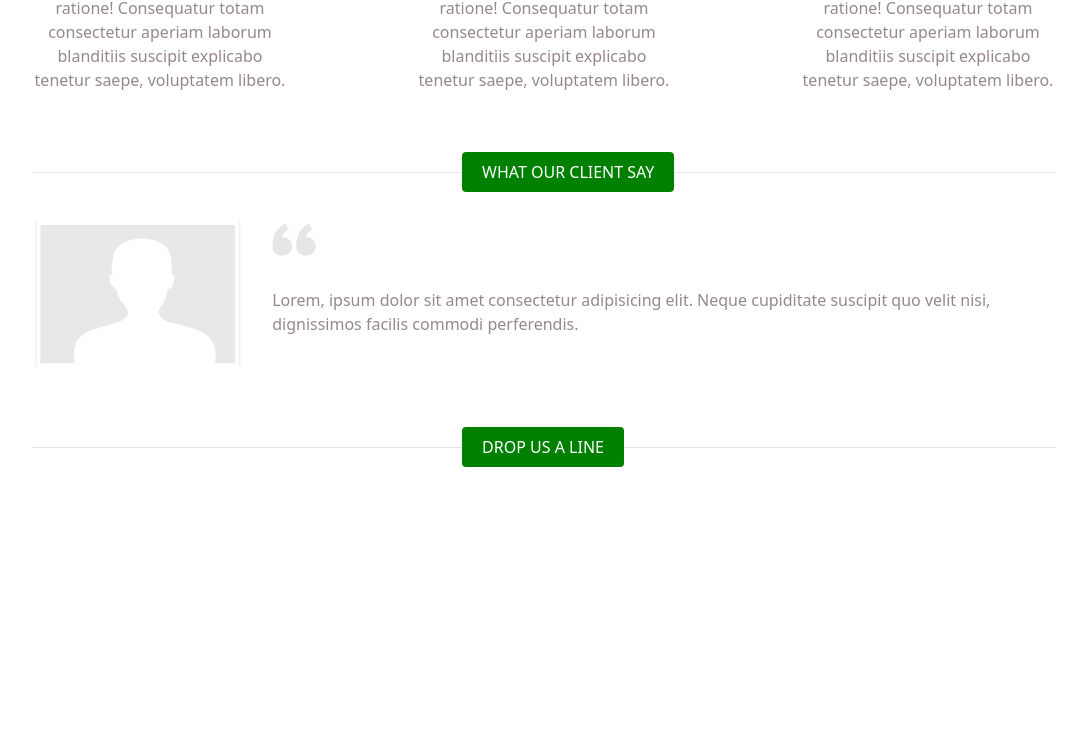
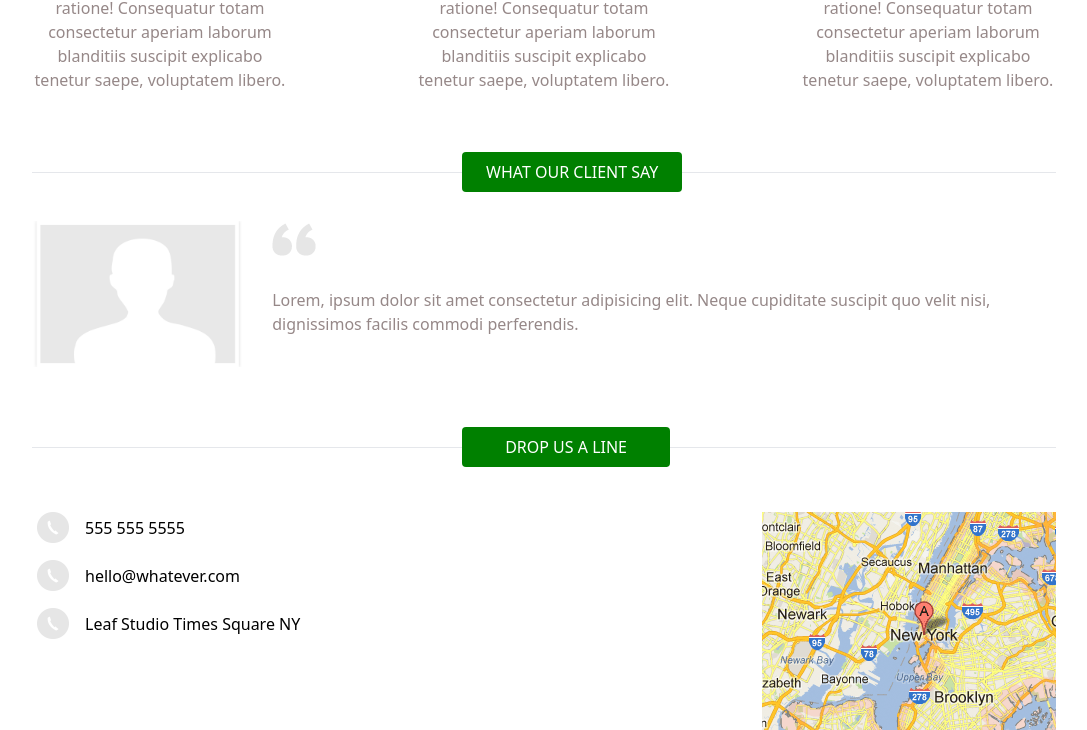
Before and after one commit to Whaider00/tailwind-work, a website: page src/index.html in a window 1280 px wide. Shown: the part 786-1516 px from the top of the page, without its empty margins (96-1183 px from the left). Before the commit the page ends 1253 px from the top, so only its background shows below. Drawn offline with Linux system fonts and the light colour scheme.

Commit message:
add changes

```diff
--- a/src/index.html
+++ b/src/index.html
@@ -96,12 +96,38 @@
 
         <div class="relative text-center mt-20">
             <hr>
-            <button class="absolute top-0 theme-custom-button -mt-5 left-[30%] sm:left-[42%] lg:left-[42%]">
+            <button class="absolute top-0 theme-custom-button -mt-5 left-[30%] sm:left-[42%] lg:left-[42%] w-52">
                 DROP US A LINE
             </button>
         </div>
+
+        <div class="mt-16 mb-11 flex justify-between flex-col sm:flex-row lg:flex-row">
+            <div class="mb-12 sm:mb-0 lg:mb-0 ml-24 sm:ml-0">
+                    <div class="flex items-center mb-4">
+                      <div> <img src="/dist/assets/images/call.png" alt="call"></div>
+                      <div class="ml-3">
+                        <p>555 555 5555</p>
+                      </div>
+                    </div>
+
+                    <div class="flex items-center mb-4">
+                     <div> <img src="/dist/assets/images/call.png" alt="call"></div>
+                     <div class="ml-3">
+                      <p>hello@whatever.com</p>
+                     </div>
+                    </div>
+
+                    <div class="flex items-center mb-4">
+                      <div> <img src="/dist/assets/images/call.png" alt="call"></div>
+                       <div class="ml-3">
+                         <p>Leaf Studio Times Square NY</p>
+                       </div>
+                    </div>
+
+                 <div> <img src="/dist/assets/images/logo-sprite.png" class="mt-24" alt="Social Icons"></div>
+            </div>
+            <div> <img src="/dist/assets/images/map.png" class="mx-auto sm:mx-0 lg:mx-0" alt="map"></div>
+        </div>
     </section>
-
-
 </body>
 </html>
```
Also changed, not shown: dist/output.css.
